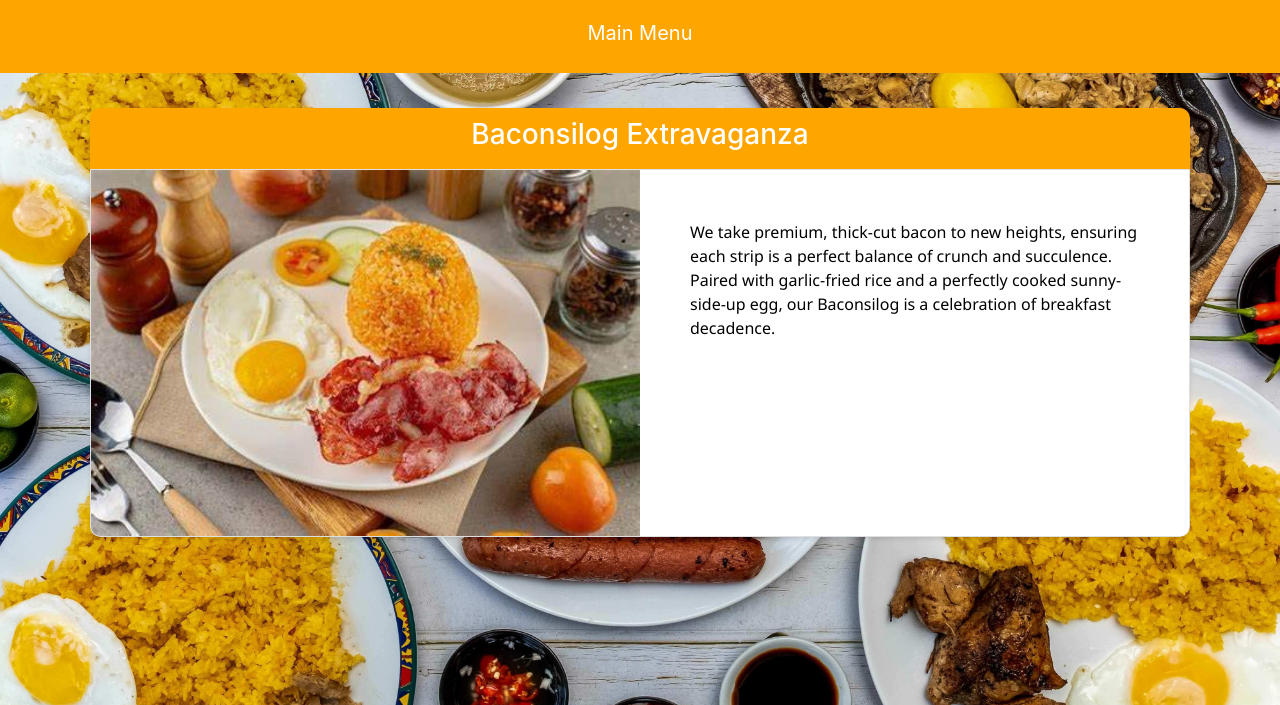
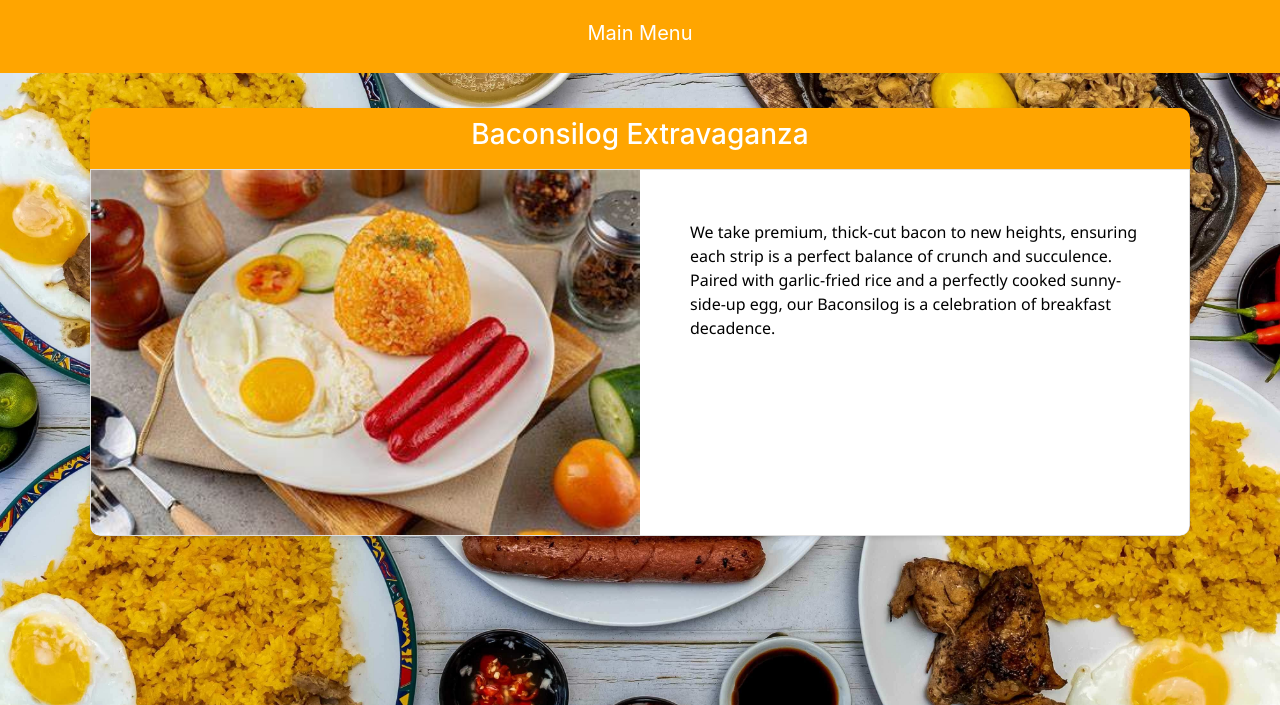
Before and after one commit to 202210532/S4-TECHNICAL-Module-5-6, a plain HTML site: page baconsilog.html in a window 1280 px wide. Shown: the part 95-800 px from the top of the page. Drawn offline with nearby package versions, Linux system fonts and the light colour scheme.

Commit message:
Update baconsilog.html

```diff
--- a/baconsilog.html
+++ b/baconsilog.html
@@ -23,7 +23,7 @@
                 <h3 class="titular">Baconsilog Extravaganza</h3>
                 </div>
             <div class="card">
-                <img src="./Pictures/Baconsilog.jpg" alt="Baconsilog" class="img-fluid">
+                <img src="./Pictures/Hotsilog.jpg" alt="Hotsilog" class="img-fluid">
 
                 <div class="menu-description">
                     <div class = "spacing">
```
